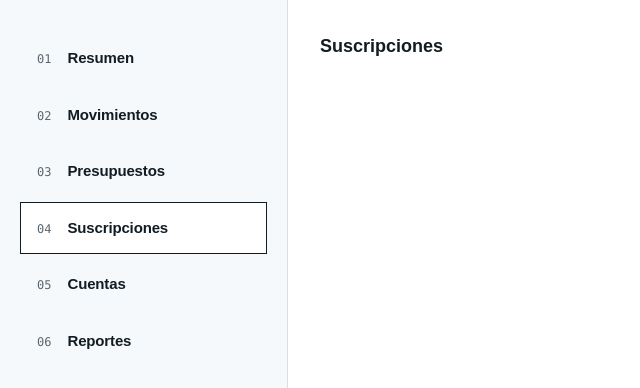
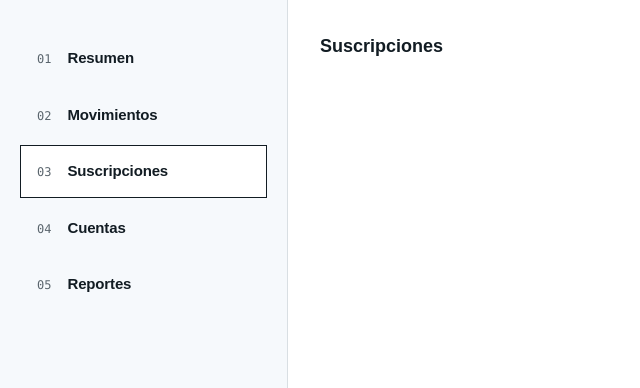
Before and after one commit to ManuelPerezF/kent, a React (Vite) app in the folder client/: page /#/suscripciones in a window 1280 px wide. Shown: the top 388 px of the page, without its empty margins (0-640 px from the left). Built offline with nearby package versions, Linux system fonts and the light colour scheme.

Commit message:
quitar presupuestos

```diff
--- a/client/src/shared/layout/sidebar.tsx
+++ b/client/src/shared/layout/sidebar.tsx
@@ -3,10 +3,9 @@ import { NavLink } from "react-router-dom";
 const NAV_ITEMS = [
   { index: 1, label: "Resumen", path: "/home" },
   { index: 2, label: "Movimientos", path: "/movimientos" },
-  { index: 3, label: "Presupuestos", path: "/presupuestos" },
-  { index: 4, label: "Suscripciones", path: "/suscripciones" },
-  { index: 5, label: "Cuentas", path: "/cuentas" },
-  { index: 6, label: "Reportes", path: "/reportes" },
+  { index: 3, label: "Suscripciones", path: "/suscripciones" },
+  { index: 4, label: "Cuentas", path: "/cuentas" },
+  { index: 5, label: "Reportes", path: "/reportes" },
 ];
 
 function formatIndex(index: number) {
```
